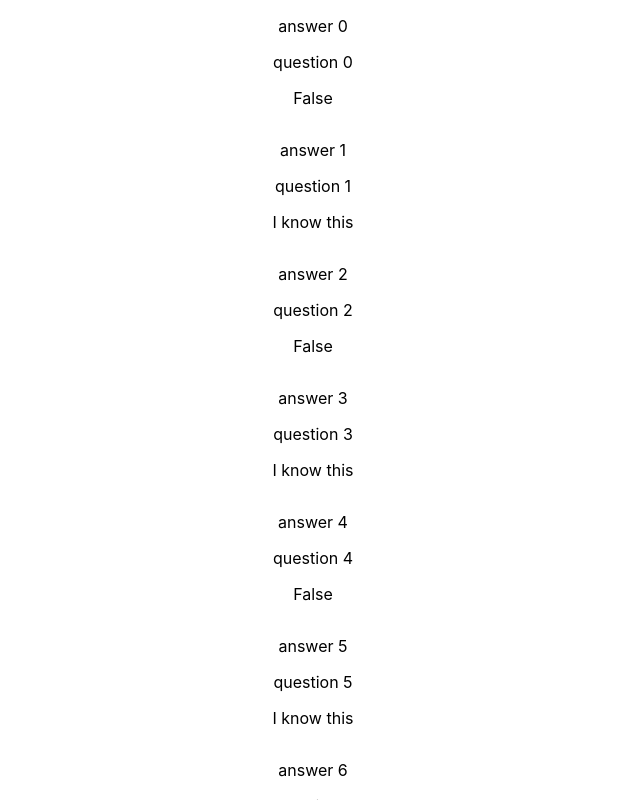
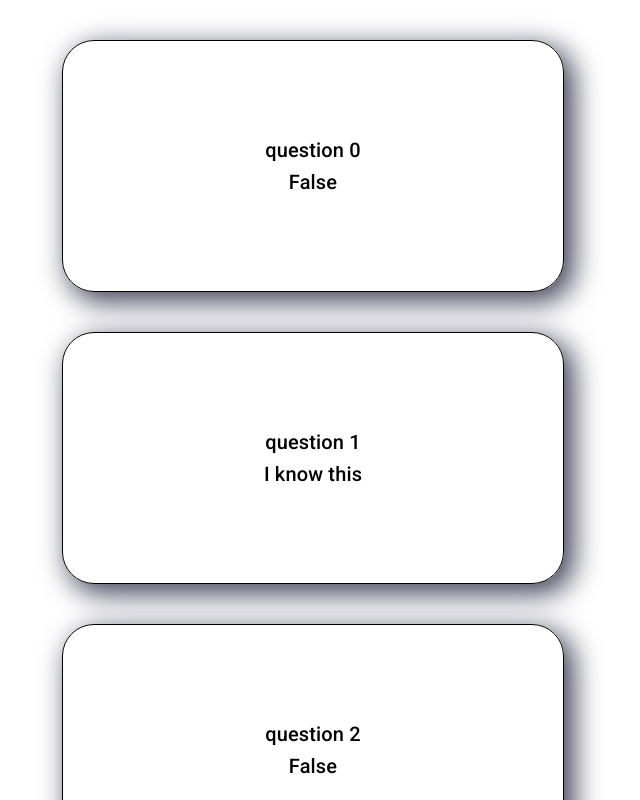
Before and after one commit to julianowicka/flashcard-typescript, a React (Create React App) app: page / in a window 1280 px wide. Shown: the top 800 px of the page, without its empty margins (327-967 px from the left). Built offline with nearby package versions, Linux system fonts and the light colour scheme.

Commit message:
Add possibility to reverse flashcard
After clicking on the flashcard you can see the other side with the answer.

```diff
--- a/src/components/Flashcard/Flashcard.tsx
+++ b/src/components/Flashcard/Flashcard.tsx
@@ -1,4 +1,5 @@
-import React from "react";
+import React, {useState} from "react";
+import {Typography} from "@mui/material";
 
 export interface IFlashcard {
     question: string,
@@ -8,14 +9,33 @@ export interface IFlashcard {
 
 export const Flashcard = ({question, answer, isLearned}: IFlashcard) => {
 
-    console.log(answer, question, isLearned);
+    const [isReversed, setIsReversed] = useState(false);
 
-    return <div>
+    const handleFlipCard = () => {
+        setIsReversed(!isReversed);
+    };
 
-        <p>{answer}</p>
-        <p>{question}</p>
-        <p>{isLearned ? "I know this" : "False"}</p>
-
+    return <div onClick={handleFlipCard} style={{
+        border: "1px solid",
+        borderRadius: "32px",
+        margin: "40px 0px 0px 0px",
+        width: "500px",
+        height: "250px",
+        boxShadow: "8px 8px 28px 2px rgba(66, 68, 90, 1)",
+        display: "flex",
+        justifyContent: "center",
+        flexDirection: "column"
+    }}>
+        {isReversed ? (
+            <Typography variant="h6" component="div">
+                {answer}
+            </Typography>
+        ) : (
+            <>
+                <Typography variant="h6" component="div">{question}</Typography>
+                <Typography variant="h6" component="div">{isLearned ? "I know this" : "False"}</Typography>
+            </>
+        )}
     </div>
 }
 
```
